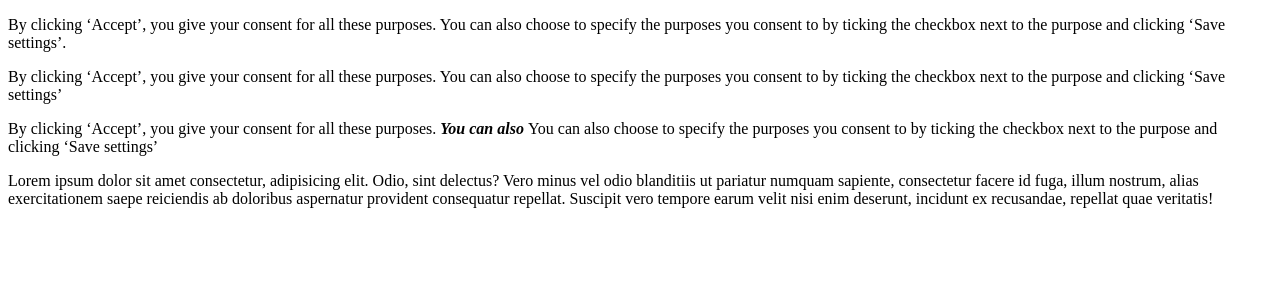
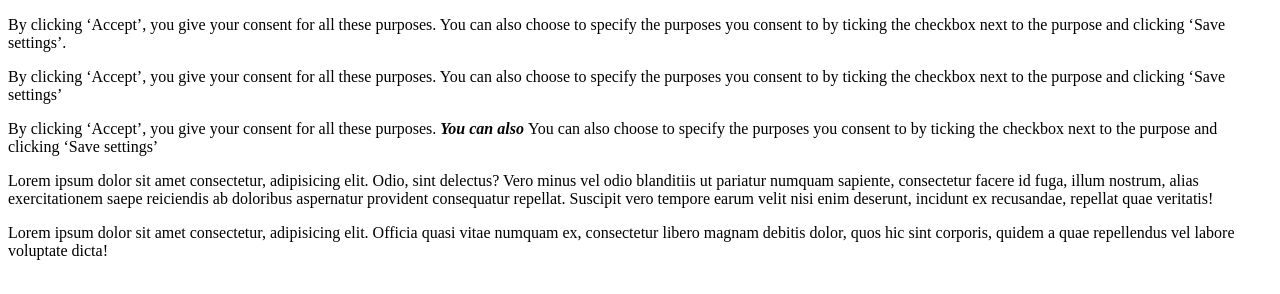
Before and after one commit to mohammadajmeer/rice-hurt, a plain HTML site: page index.html in a window 1280 px wide. Drawn offline with Linux system fonts and the light colour scheme.

Commit message:
added a new commit

```diff
--- a/index.html
+++ b/index.html
@@ -14,5 +14,7 @@
     <div>
         <p>Lorem ipsum dolor sit amet consectetur, adipisicing elit. Odio, sint delectus? Vero minus vel odio blanditiis ut pariatur numquam sapiente, consectetur facere id fuga, illum nostrum, alias exercitationem saepe reiciendis ab doloribus aspernatur provident consequatur repellat. Suscipit vero tempore earum velit nisi enim deserunt, incidunt ex recusandae, repellat quae veritatis!</p>
     </div>
+    <p>Lorem ipsum dolor sit amet consectetur, adipisicing elit. Officia quasi vitae numquam ex, consectetur libero magnam debitis dolor, quos hic sint corporis, quidem a quae repellendus vel labore voluptate dicta!</p>
+    </p>
 </body>
 </html>
```
